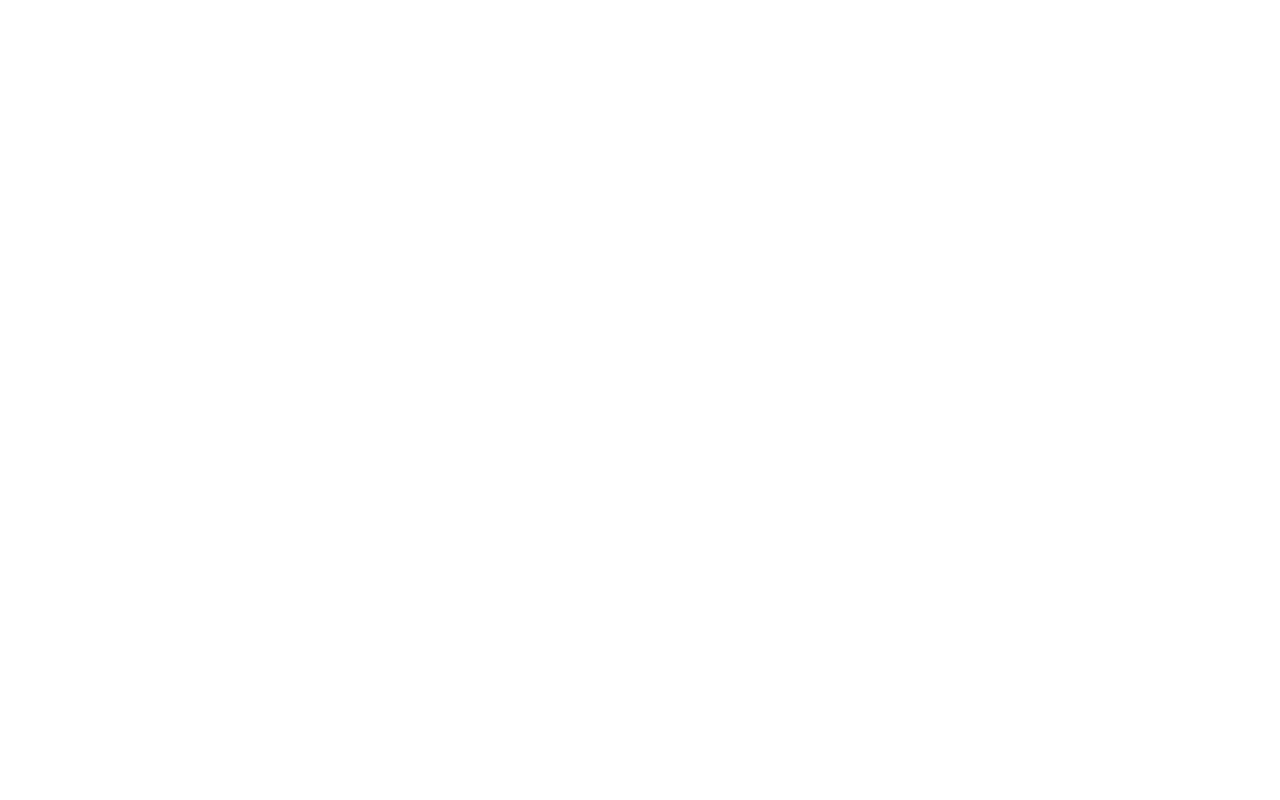
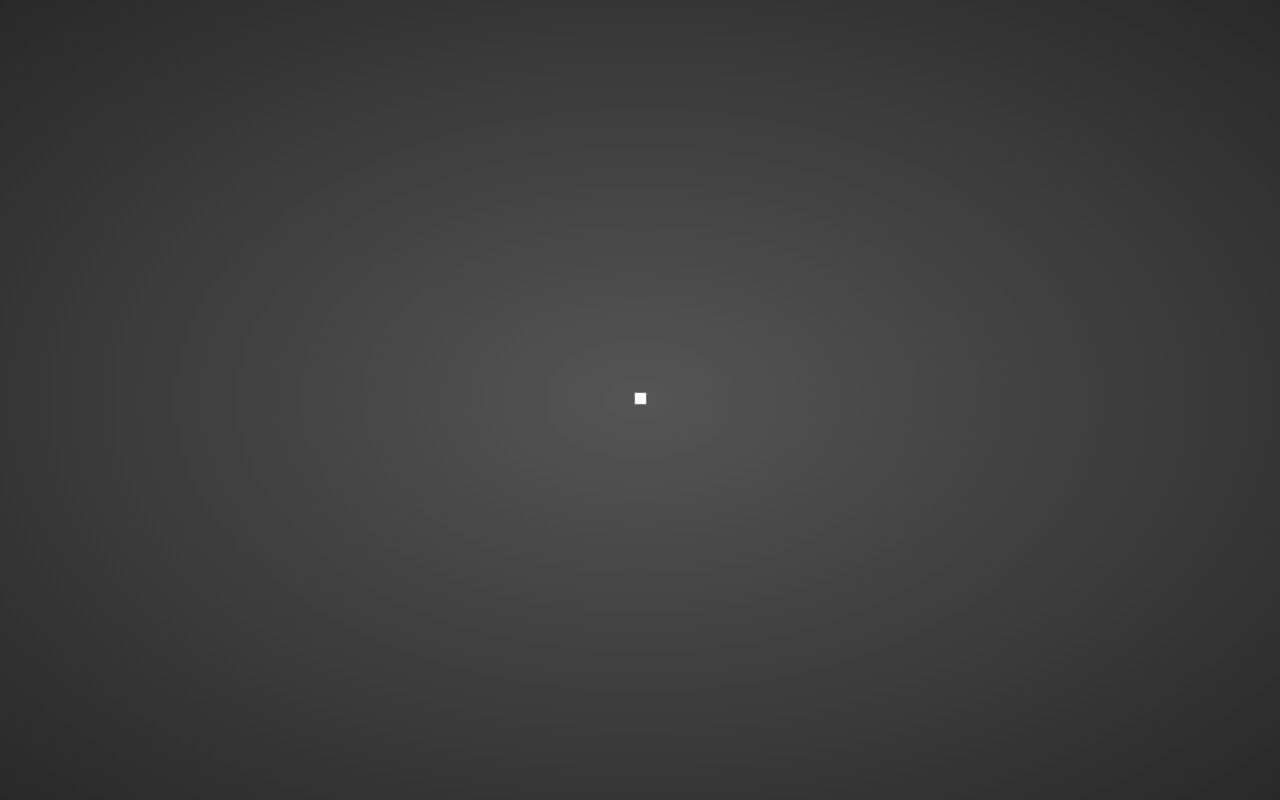
Before and after one commit to Linh777GKOG/Custom_Chechbox_Design, a plain HTML site: page index.html in a window 1280 px wide. Drawn offline with Linux system fonts and the light colour scheme.

Commit message:
push code

```diff
--- a/index.html
+++ b/index.html
@@ -4,8 +4,16 @@
     <meta charset="UTF-8" />
     <meta http-equiv="X-UA-Compatible" content="IE=edge" />
     <meta name="viewport" content="width=device-width, initial-scale=1.0" />
-    <title>Cuffee Cup Switch</title>
+    <title>Coffee Cup Switch</title>
     <link rel="stylesheet" href="style.css" />
   </head>
-  <body></body>
+  <body>
+    <label for="">
+      <input type="checkbox">
+      <span></span>
+      <!-- The <label> HTML element represents caption for an item in a user
+        interface => làm cho thao tác nhập trở nên dễ dàng hơn. -->
+    </label>
+    </form>
+  </body>
 </html>
--- a/style.css
+++ b/style.css
@@ -0,0 +1,13 @@
+* {
+  margin: 0;
+  padding: 0;
+  box-sizing: border-box;
+}
+
+body {
+  display: flex;
+  justify-content: center;
+  align-items: center;
+  min-height: 100vh;
+  background: radial-gradient(#555, #292929);
+}
```
